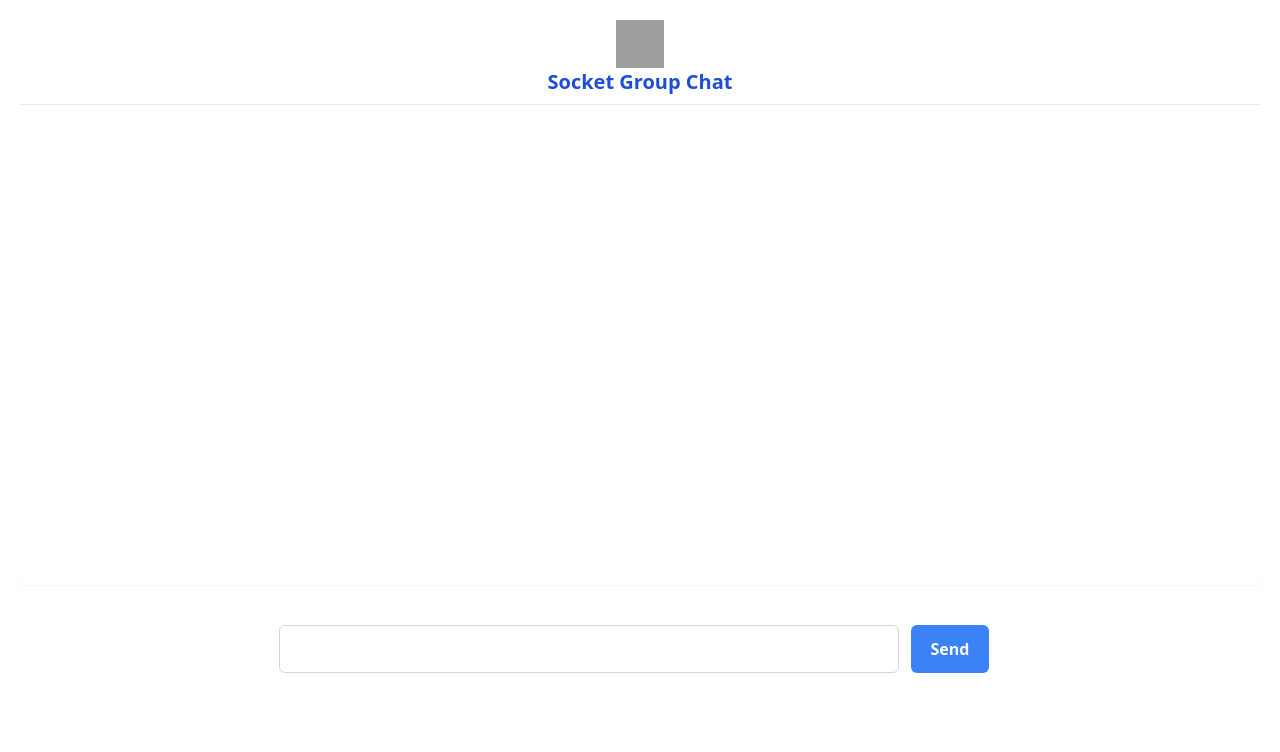
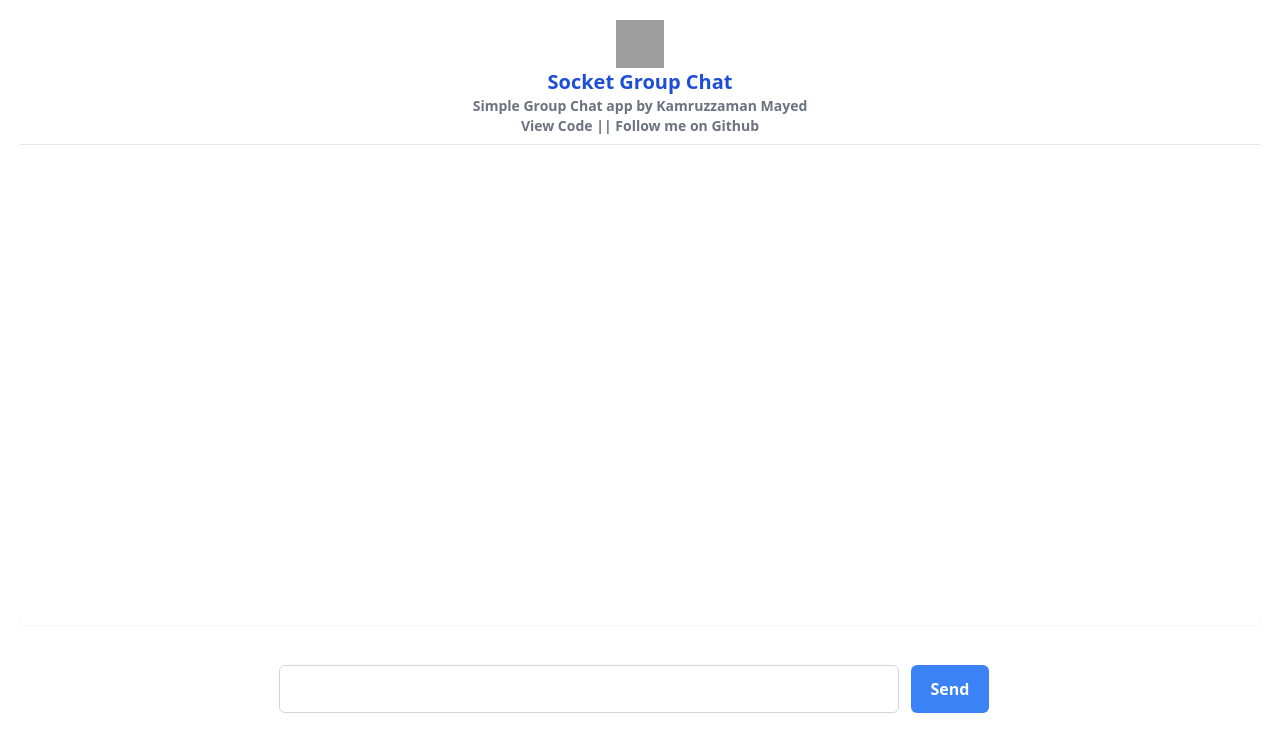
Before and after one commit to zamanmayed1/Socket-Chat, a website: page index.html in a window 1280 px wide. Drawn offline with nearby package versions, Linux system fonts and the light colour scheme; no server answers; grey boxes are pictures that could not be loaded.

Commit message:
make it better

```diff
--- a/index.html
+++ b/index.html
@@ -14,6 +14,14 @@
 <body class="max-w-7xl shadow-md p-5 mx-auto min-h-[100vh] reletive">
     <img class="w-12 h-12 block mx-auto" src="https://img.icons8.com/color/2x/chat--v3.gif" alt="">
     <h2 class="text-center text-xl font-bold text-blue-700">Socket Group Chat</h2>
+    <p class="text-sm text-gray-500 font-bold text-center">Simple Group Chat app by Kamruzzaman Mayed</p>
+    <p class="text-sm text-gray-500 font-bold text-center text-blue-400">
+
+        <a target="_blank" href="https://github.com/zamanmayed1/Socket-Chat">View Code</a>
+        ||
+        <a target="_blank" href="https://github.com/zamanmayed1">Follow me on Github</a>
+    </p>
+
     <hr class="my-2">
 
     <div class="w-full h-[55vh] overflow-y-scroll shadow-sm  rounded-md p-5 my-10">
```
